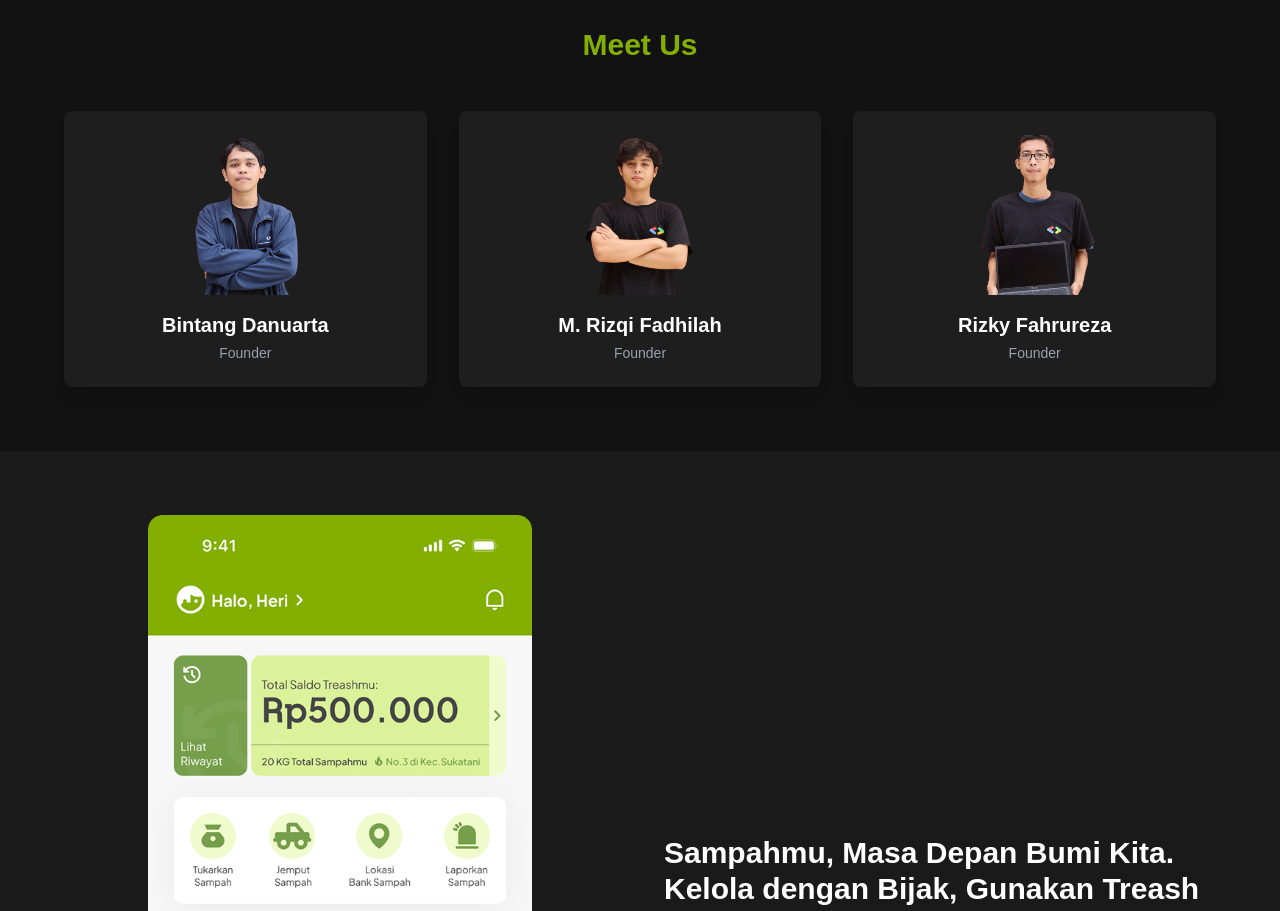
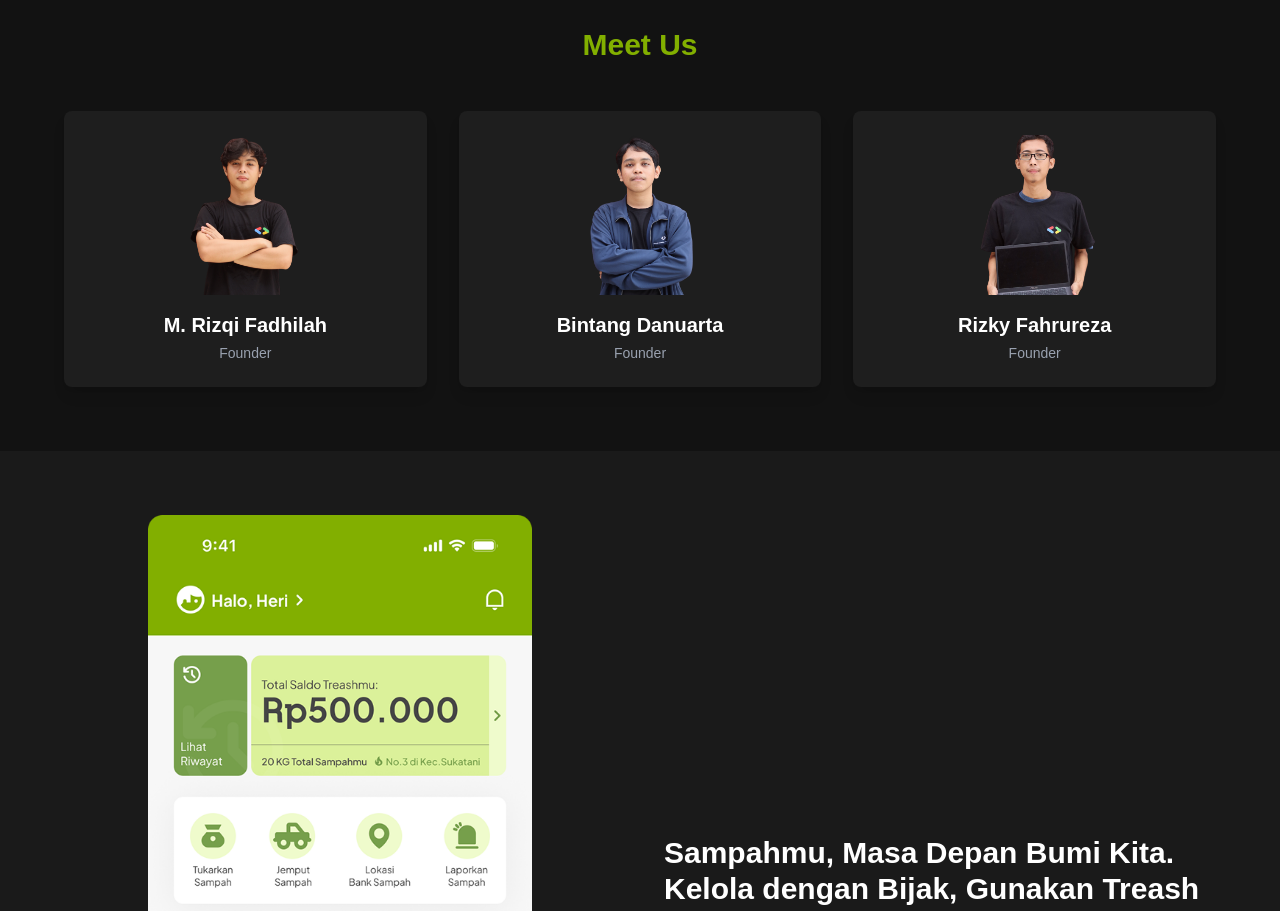
Before and after one commit to BintangDanuarta/culture-vibes-wear, a Next.js app: page / in a window 1280 px wide. Shown: the part 3780-4691 px from the top of the page. Built offline with nearby package versions, Linux system fonts and the light colour scheme.

Commit message:
Modified features section

```diff
--- a/app/page.js
+++ b/app/page.js
@@ -39,8 +39,8 @@
 
   // Data untuk anggota tim / boards (sesuai desain gambar image_2f55d6.png)
   const teamMembers = [
-    { name: 'Bintang Danuarta', role: 'Founder', image: '/images/board/bintang.png' }, // Sesuaikan path gambar atau gunakan placeholder
     { name: 'M. Rizqi Fadhilah', role: 'Founder', image: '/images/board/qilah.png' },
+    { name: 'Bintang Danuarta', role: 'Founder', image: '/images/board/bintang.png' },
     { name: 'Rizky Fahrureza', role: 'Founder', image: '/images/board/reza.png' },
     // Tambahkan anggota lain jika ada
   ];
```
